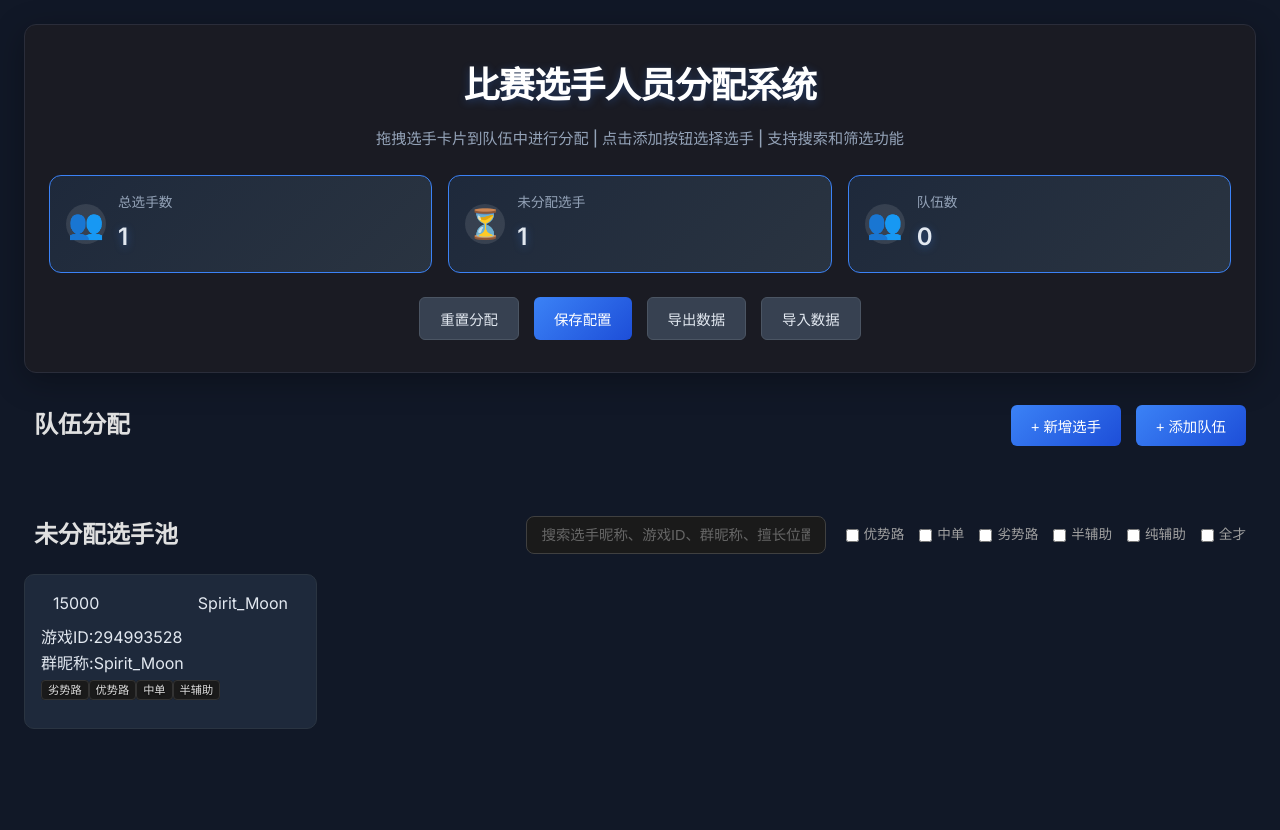
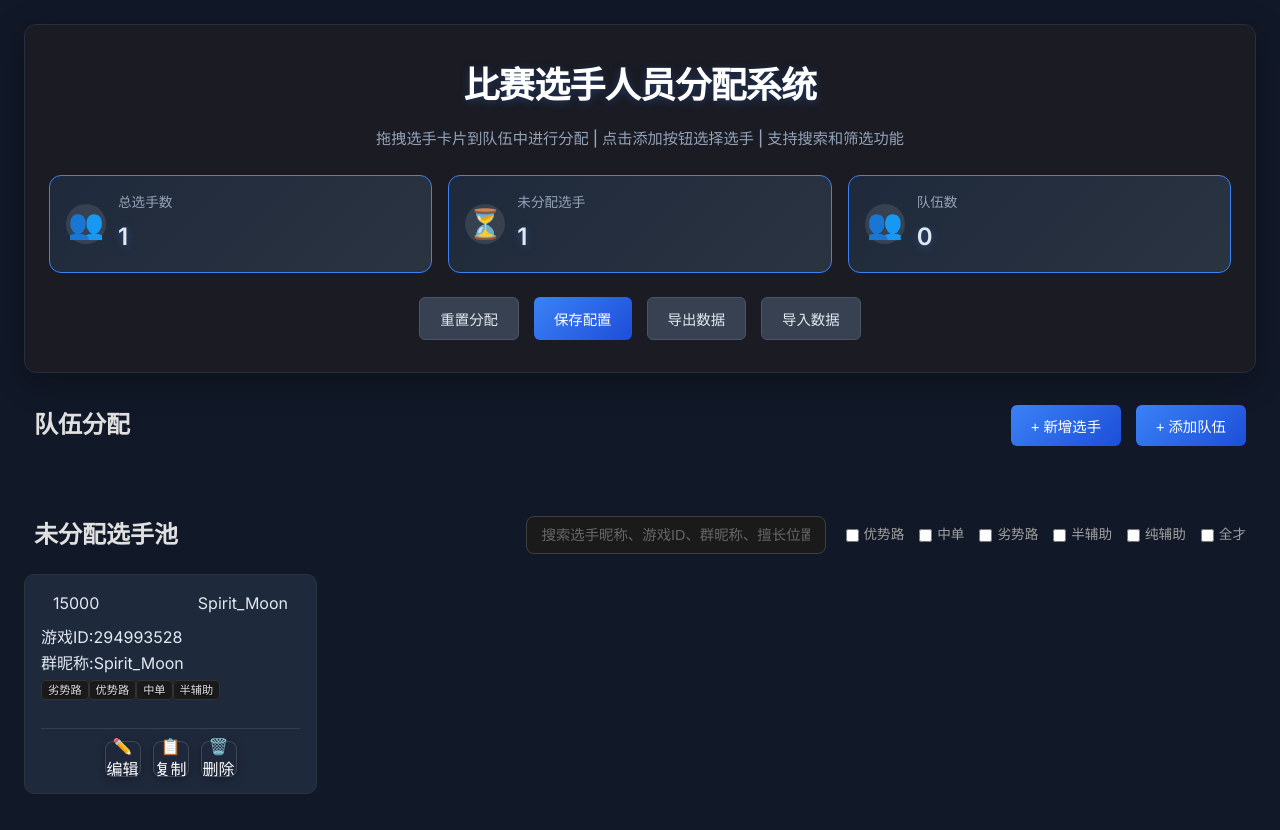
Before and after one commit to dinglegexiaomubiao/playerallocationsystem_next, a Next.js app: page / in a window 1280 px wide. Before the commit the page ends 800 px from the top, so only its background shows below. Built offline with nearby package versions, Linux system fonts and the light colour scheme.

Commit message:
选手卡片添加编辑，复制，删除按钮

```diff
--- a/components/PlayerCard.js
+++ b/components/PlayerCard.js
@@ -1,4 +1,6 @@
-export default function PlayerCard({ player, onRemove, onDragStart }) {
+import { useState } from 'react';
+
+export default function PlayerCard({ player, onRemove, onDragStart, onEdit, onCopy, onDelete }) {
   // 计算分数颜色类
   const getScoreClass = (score) => {
     if (score >= 20000) return 'score-master';
@@ -6,6 +8,11 @@ export default function PlayerCard({ player, onRemove, onDragStart }) {
     if (score >= 10000) return 'score-platinum';
     if (score >= 5000) return 'score-gold';
     return 'score-silver';
+  };
+
+  const handleCopyGameID = () => {
+    navigator.clipboard.writeText(player.game_id);
+    // 可以添加一些用户反馈，比如显示"已复制"提示
   };
 
   return (
@@ -93,25 +100,28 @@ export default function PlayerCard({ player, onRemove, onDragStart }) {
         <div className="player-synergy-preview">
           <div className="info-label">默契选手:</div>
           <div className="info-content">
-            {player.synergy_players.slice(0, 2).map((synergyPlayer, index) => (
-              <span key={index} className="synergy-tag small">{synergyPlayer}</span>
+            {player.synergy_players.slice(0, 3).map((partner, index) => (
+              <span key={index} className="hero-tag small">{partner}</span>
             ))}
-            {player.synergy_players.length > 2 && (
-              <span className="synergy-tag small more">+{player.synergy_players.length - 2}</span>
+            {player.synergy_players.length > 3 && (
+              <span className="hero-tag small more">+{player.synergy_players.length - 3}</span>
             )}
           </div>
         </div>
       )}
 
-      {player.synergy_players && player.synergy_players.length > 0 && (
-        <div className="synergy-indicator">
-          <div className="synergy-icon">🔗</div>
-          <div className="synergy-names">
-            {player.synergy_players.slice(0, 2).join(', ')}
-            {player.synergy_players.length > 2 && ` 等${player.synergy_players.length}人`}
-          </div>
-        </div>
-      )}
+      {/* 操作按钮区域 - 始终显示 */}
+      <div className="player-actions">
+        <button className="player-action-btn edit-btn" onClick={() => onEdit && onEdit(player)} title="编辑选手">
+          ✏️ 编辑
+        </button>
+        <button className="player-action-btn copy-btn" onClick={handleCopyGameID} title="复制游戏ID">
+          📋 复制
+        </button>
+        <button className="player-action-btn delete-btn" onClick={() => onDelete && onDelete(player.id)} title="删除选手">
+          🗑️ 删除
+        </button>
+      </div>
     </div>
   );
 }
--- a/pages/index.js
+++ b/pages/index.js
@@ -16,6 +16,8 @@ export default function Home() {
   const [draggedPlayerId, setDraggedPlayerId] = useState(null);
   const [selectedHeroes, setSelectedHeroes] = useState([]); // 存储选中的英雄
   const [selectedSynergyPlayers, setSelectedSynergyPlayers] = useState([]); // 存储选中的默契选手
+  const [editingPlayer, setEditingPlayer] = useState(null); // 存储正在编辑的选手
+  const [showEditPlayerModal, setShowEditPlayerModal] = useState(false); // 控制编辑选手模态框显示
   const importFileRef = useRef(null);
 
   // 英雄列表数据
@@ -303,6 +305,12 @@ export default function Home() {
 
   // 创建新选手
   const createNewPlayer = (playerData) => {
+    if (editingPlayer) {
+      // 更新现有选手
+      updatePlayer(editingPlayer.id, playerData);
+      setEditingPlayer(null);
+    } else {
+      // 创建新选手
       const newPlayer = {
         id: Date.now().toString(),
         ...playerData,
@@ -314,6 +322,8 @@ export default function Home() {
       };
 
       setUnassignedPlayers([...unassignedPlayers, newPlayer]);
+    }
+
     setShowNewPlayerModal(false);
     setSelectedHeroes([]);
     setSelectedSynergyPlayers([]);
@@ -442,6 +452,61 @@ export default function Home() {
     } else {
       setSelectedSynergyPlayers([...selectedSynergyPlayers, playerId]);
     }
+  };
+
+  // 编辑选手信息
+  const editPlayer = (player) => {
+    setEditingPlayer(player);
+    // 设置表单字段的值
+    setTimeout(() => {
+      document.getElementById('newPlayerNickname').value = player.nickname;
+      document.getElementById('newPlayerGameId').value = player.game_id;
+      document.getElementById('newPlayerGroupNickname').value = player.group_nickname || '';
+      document.getElementById('newPlayerScore').value = player.score;
+      document.getElementById('newPlayerWinRate').value = player.win_rate || 0;
+      document.getElementById('newPlayerChampionships').value = player.championships || 0;
+
+      // 设置位置选择
+      const positionCheckboxes = document.querySelectorAll('input[name="positions"]');
+      positionCheckboxes.forEach(checkbox => {
+        checkbox.checked = player.positions.includes(checkbox.value);
+      });
+
+      // 设置已选择的英雄和默契选手
+      setSelectedHeroes(player.heroes || []);
+      setSelectedSynergyPlayers(player.synergy_players || []);
+    }, 0);
+
+    setShowNewPlayerModal(true);
+  };
+
+  // 更新选手信息
+  const updatePlayer = (playerId, playerData) => {
+    const updatedPlayers = unassignedPlayers.map(player => {
+      if (player.id === playerId) {
+        return {
+          ...player,
+          ...playerData,
+          heroes: selectedHeroes,
+          synergy_players: selectedSynergyPlayers,
+          updated_at: new Date().toISOString()
+        };
+      }
+      return player;
+    });
+
+    setUnassignedPlayers(updatedPlayers);
+  };
+
+  // 删除选手
+  const deletePlayer = (playerId) => {
+    const updatedPlayers = unassignedPlayers.filter(player => player.id !== playerId);
+    setUnassignedPlayers(updatedPlayers);
+  };
+
+  // 复制选手游戏ID
+  const copyPlayerGameId = (gameId) => {
+    navigator.clipboard.writeText(gameId);
   };
 
   return (
@@ -591,6 +656,9 @@ export default function Home() {
                   key={player.id}
                   player={player}
                   onDragStart={handleDragStart}
+                  onEdit={editPlayer}
+                  onDelete={deletePlayer}
+                  onCopy={copyPlayerGameId}
                 />
               ))}
             </div>
@@ -625,14 +693,24 @@ export default function Home() {
         </div>
       )}
 
-      {/* 新增选手对话框 */}
+      {/* 新增/编辑选手对话框 */}
       {showNewPlayerModal && (
         <div id="newPlayerModal" className="modal active show" style={{display: 'flex'}}>
-          <div className="modal-backdrop" onClick={() => setShowNewPlayerModal(false)}></div>
+          <div className="modal-backdrop" onClick={() => {
+            setShowNewPlayerModal(false);
+            setEditingPlayer(null);
+            setSelectedHeroes([]);
+            setSelectedSynergyPlayers([]);
+          }}></div>
           <div className="modal-content large-modal">
             <div className="modal-header">
-              <h3>新增选手</h3>
-              <button className="modal-close" id="closeNewPlayerModal" onClick={() => setShowNewPlayerModal(false)}>&times;</button>
+              <h3>{editingPlayer ? '编辑选手' : '新增选手'}</h3>
+              <button className="modal-close" id="closeNewPlayerModal" onClick={() => {
+                setShowNewPlayerModal(false);
+                setEditingPlayer(null);
+                setSelectedHeroes([]);
+                setSelectedSynergyPlayers([]);
+              }}>&times;</button>
             </div>
             <div className="modal-body">
               <form id="newPlayerForm" className="new-player-form" onSubmit={(e) => {
@@ -651,6 +729,7 @@ export default function Home() {
                   championships: parseInt(form.newPlayerChampionships.value) || 0
                 };
 
+                // 在createNewPlayer函数中会检查editingPlayer状态来决定是创建还是更新
                 createNewPlayer(playerData);
               }}>
                 <div className="form-row">
```
Lines whose indentation alone changed are shown as unchanged.
